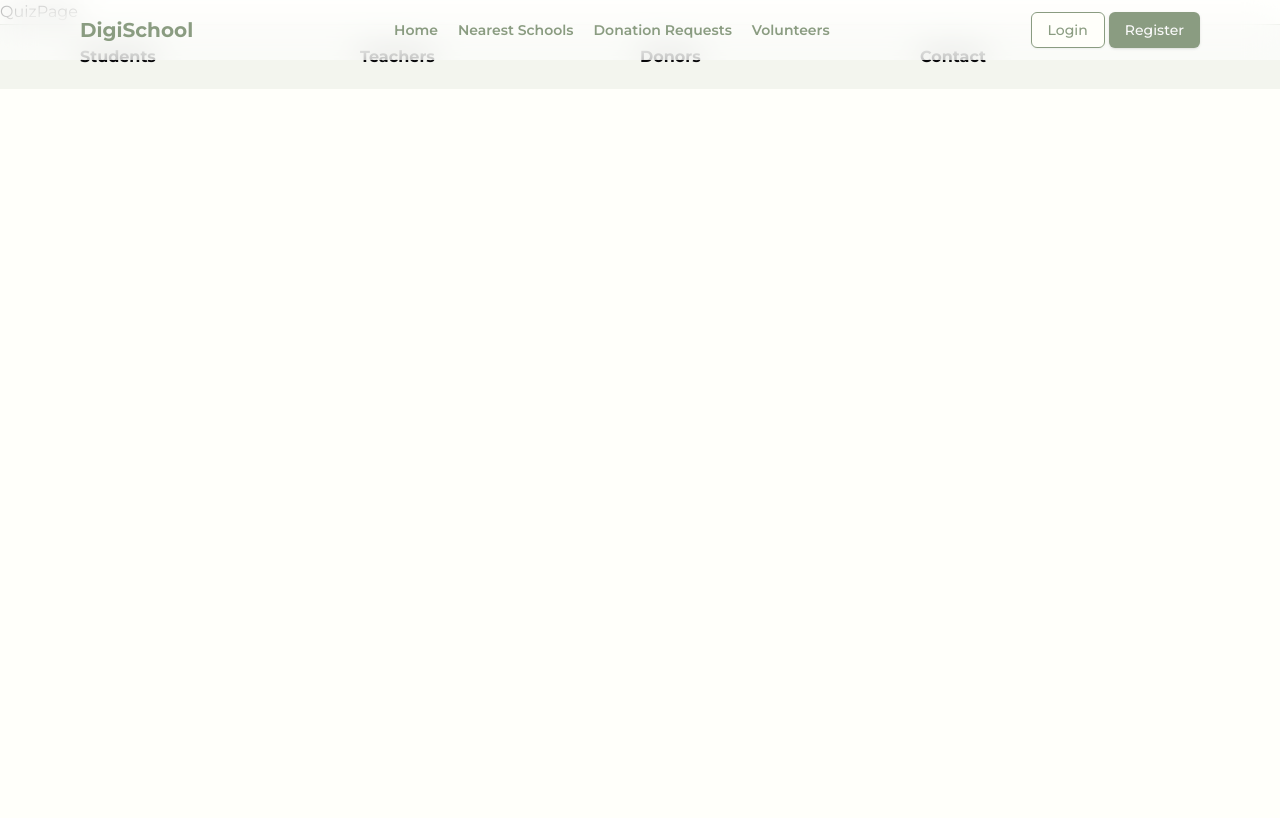
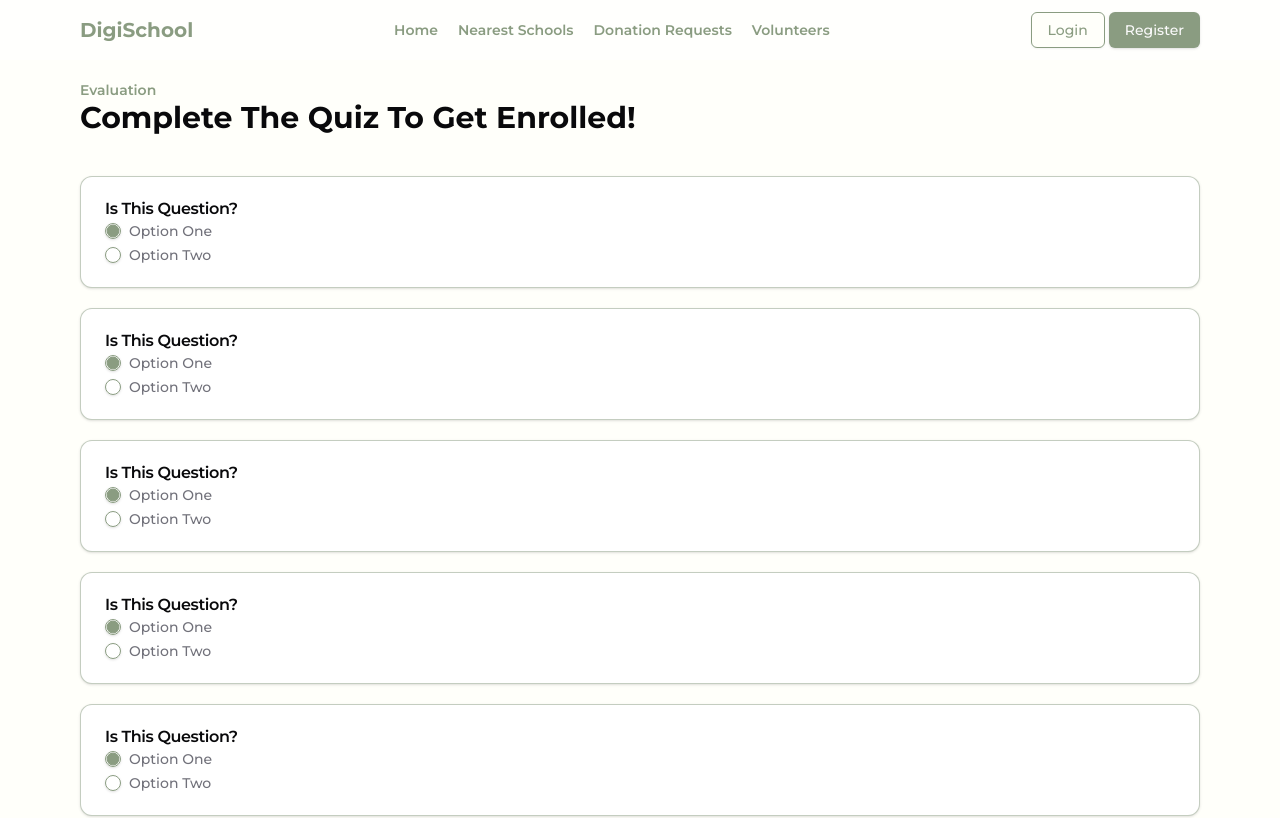
Before and after one commit to muztahiddurjoy/DigiSchool, a Next.js app in the folder frontend/: page /quiz in a window 1280 px wide. Shown: the top 818 px of the page. Built offline with nearby package versions, Linux system fonts and the light colour scheme.

Commit message:
installed radio group

```diff
--- a/frontend/app/quiz/page.tsx
+++ b/frontend/app/quiz/page.tsx
@@ -1,8 +1,13 @@
+import QuizContainer from '@/components/quiz/quiz-container'
 import React from 'react'
 
 const QuizPage = () => {
   return (
-    <div>QuizPage</div>
+    <div className='pt-20 px-20'>
+        <p className='text-sm text-primary font-semibold'>Evaluation</p>
+        <p className="text-3xl font-bold">Complete The Quiz To Get Enrolled!</p>
+        <QuizContainer/>
+    </div>
   )
 }
 
--- /dev/null
+++ b/frontend/components/quiz/quiz-adapter.tsx
@@ -0,0 +1,28 @@
+import React from 'react'
+import { Card, CardDescription, CardHeader, CardTitle } from '../ui/card'
+import { RadioGroup, RadioGroupItem } from '../ui/radio-group'
+import { Label } from '../ui/label'
+
+const QuizAdapter = () => {
+  return (
+    <Card className='my-5'>
+      <CardHeader>
+        <CardTitle>Is This Question?</CardTitle>
+        <CardDescription>
+            <RadioGroup defaultValue="option-one">
+              <div className="flex items-center space-x-2">
+                <RadioGroupItem value="option-one" id="option-one" />
+                <Label htmlFor="option-one">Option One</Label>
+              </div>
+              <div className="flex items-center space-x-2">
+                <RadioGroupItem value="option-two" id="option-two" />
+                <Label htmlFor="option-two">Option Two</Label>
+              </div>
+            </RadioGroup>
+        </CardDescription>
+      </CardHeader>
+    </Card>
+  )
+}
+
+export default QuizAdapter
--- /dev/null
+++ b/frontend/components/quiz/quiz-container.tsx
@@ -0,0 +1,12 @@
+import React from 'react'
+import QuizAdapter from './quiz-adapter'
+
+const QuizContainer = () => {
+  return (
+    <div className='min-h-screen mt-10'>
+        {Array(10).fill("_").map((v,i)=><QuizAdapter key={i}/>)}
+    </div>
+  )
+}
+
+export default QuizContainer
--- /dev/null
+++ b/frontend/components/ui/radio-group.tsx
@@ -0,0 +1,44 @@
+"use client"
+
+import * as React from "react"
+import * as RadioGroupPrimitive from "@radix-ui/react-radio-group"
+import { Circle } from "lucide-react"
+
+import { cn } from "@/lib/utils"
+
+const RadioGroup = React.forwardRef<
+  React.ElementRef<typeof RadioGroupPrimitive.Root>,
+  React.ComponentPropsWithoutRef<typeof RadioGroupPrimitive.Root>
+>(({ className, ...props }, ref) => {
+  return (
+    <RadioGroupPrimitive.Root
+      className={cn("grid gap-2", className)}
+      {...props}
+      ref={ref}
+    />
+  )
+})
+RadioGroup.displayName = RadioGroupPrimitive.Root.displayName
+
+const RadioGroupItem = React.forwardRef<
+  React.ElementRef<typeof RadioGroupPrimitive.Item>,
+  React.ComponentPropsWithoutRef<typeof RadioGroupPrimitive.Item>
+>(({ className, ...props }, ref) => {
+  return (
+    <RadioGroupPrimitive.Item
+      ref={ref}
+      className={cn(
+        "aspect-square h-4 w-4 rounded-full border border-primary text-primary shadow focus:outline-none focus-visible:ring-1 focus-visible:ring-ring disabled:cursor-not-allowed disabled:opacity-50",
+        className
+      )}
+      {...props}
+    >
+      <RadioGroupPrimitive.Indicator className="flex items-center justify-center">
+        <Circle className="h-3.5 w-3.5 fill-primary" />
+      </RadioGroupPrimitive.Indicator>
+    </RadioGroupPrimitive.Item>
+  )
+})
+RadioGroupItem.displayName = RadioGroupPrimitive.Item.displayName
+
+export { RadioGroup, RadioGroupItem }
--- a/frontend/package.json
+++ b/frontend/package.json
@@ -12,6 +12,7 @@
     "@radix-ui/react-avatar": "^1.1.1",
     "@radix-ui/react-dialog": "^1.1.2",
     "@radix-ui/react-label": "^2.1.0",
+    "@radix-ui/react-radio-group": "^1.2.1",
     "@radix-ui/react-select": "^2.1.2",
     "@radix-ui/react-slot": "^1.1.0",
     "@radix-ui/react-tabs": "^1.1.1",
```
Also changed, not shown: 1 other file (tests, documents, lock files or other folders).
